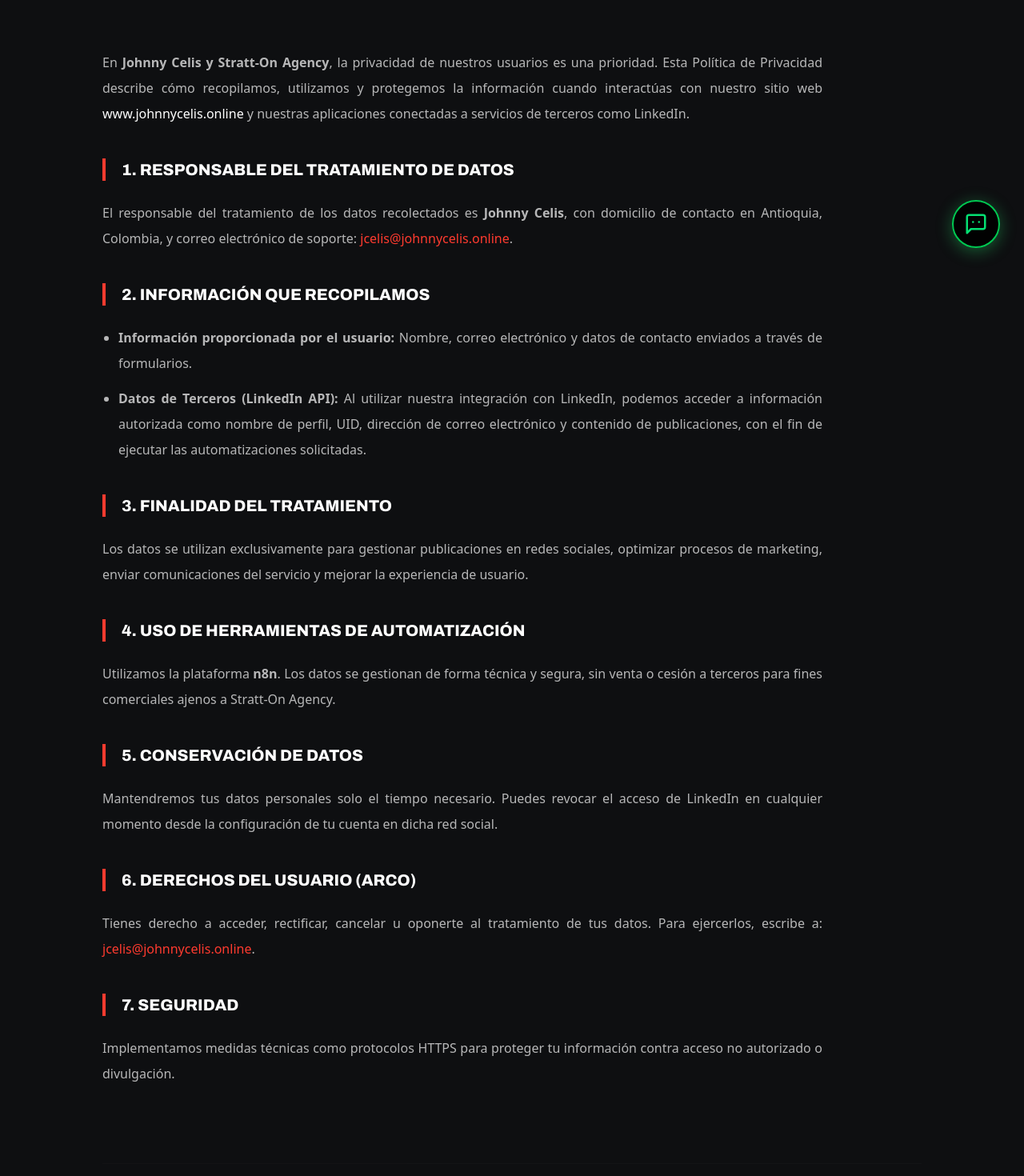
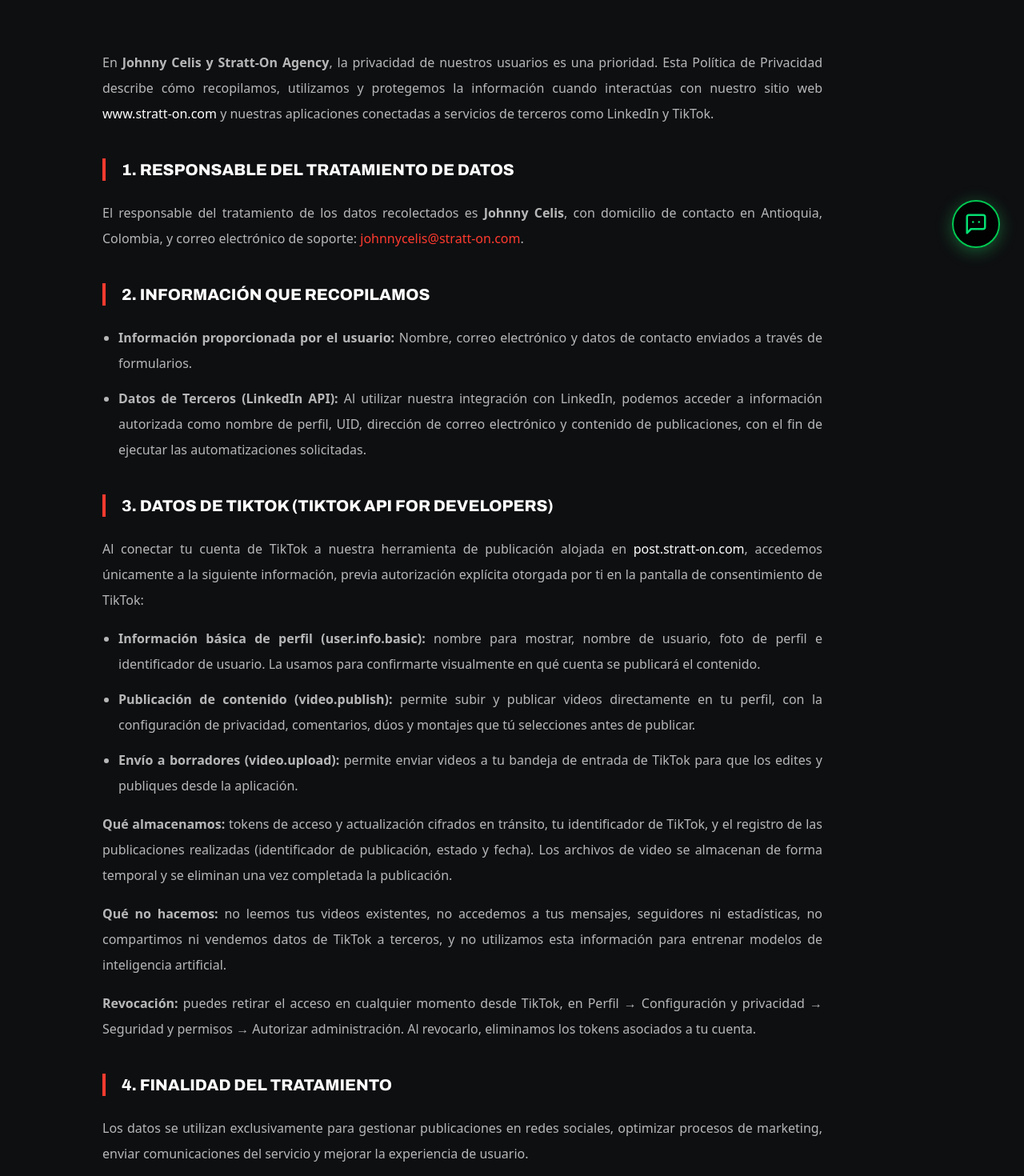
Before and after one commit to jcelisstratton-blip/johnnycelis-web, a Next.js app: page /politicadeprivacidad in a window 1280 px wide. Shown: the part 460-1930 px from the top of the page at 80% size. Built offline with nearby package versions, Linux system fonts and the light colour scheme.

Commit message:
docs: update privacy policy with new email, domain, and TikTok section

```diff
--- a/src/app/politicadeprivacidad/page.tsx
+++ b/src/app/politicadeprivacidad/page.tsx
@@ -23,12 +23,12 @@
           Política de <br />
           <span className="text-accent">Privacidad</span>
         </h1>
-        <p className="text-white/40 text-xs md:text-sm font-bold">Última actualización: 16 de marzo de 2026</p>
+        <p className="text-white/40 text-xs md:text-sm font-bold">Última actualización: 21 de julio de 2026</p>
       </header>
 
       <section className="leading-loose text-white/70 max-w-[900px] text-base text-justify space-y-10">
         <p>
-          En <strong>Johnny Celis y Stratt-On Agency</strong>, la privacidad de nuestros usuarios es una prioridad. Esta Política de Privacidad describe cómo recopilamos, utilizamos y protegemos la información cuando interactúas con nuestro sitio web <span className="text-white">www.johnnycelis.online</span> y nuestras aplicaciones conectadas a servicios de terceros como LinkedIn.
+          En <strong>Johnny Celis y Stratt-On Agency</strong>, la privacidad de nuestros usuarios es una prioridad. Esta Política de Privacidad describe cómo recopilamos, utilizamos y protegemos la información cuando interactúas con nuestro sitio web <span className="text-white">www.stratt-on.com</span> y nuestras aplicaciones conectadas a servicios de terceros como LinkedIn y TikTok.
         </p>
 
         <div className="space-y-10">
@@ -37,7 +37,7 @@
               1. Responsable del Tratamiento de Datos
             </h3>
             <p>
-              El responsable del tratamiento de los datos recolectados es <strong>Johnny Celis</strong>, con domicilio de contacto en Antioquia, Colombia, y correo electrónico de soporte: <a href="mailto:jcelis@johnnycelis.online" className="text-accent hover:underline">jcelis@johnnycelis.online</a>.
+              El responsable del tratamiento de los datos recolectados es <strong>Johnny Celis</strong>, con domicilio de contacto en Antioquia, Colombia, y correo electrónico de soporte: <a href="mailto:johnnycelis@stratt-on.com" className="text-accent hover:underline">johnnycelis@stratt-on.com</a>.
             </p>
           </div>
 
@@ -57,7 +57,36 @@
 
           <div>
             <h3 className="text-white border-l-4 border-accent pl-5 my-6 text-lg md:text-xl uppercase">
-              3. Finalidad del Tratamiento
+              3. Datos de TikTok (TikTok API for Developers)
+            </h3>
+            <p className="mb-4">
+              Al conectar tu cuenta de TikTok a nuestra herramienta de publicación alojada en <span className="text-white">post.stratt-on.com</span>, accedemos únicamente a la siguiente información, previa autorización explícita otorgada por ti en la pantalla de consentimiento de TikTok:
+            </p>
+            <ul className="list-disc pl-5 space-y-3 mb-4">
+              <li>
+                <strong>Información básica de perfil (user.info.basic):</strong> nombre para mostrar, nombre de usuario, foto de perfil e identificador de usuario. La usamos para confirmarte visualmente en qué cuenta se publicará el contenido.
+              </li>
+              <li>
+                <strong>Publicación de contenido (video.publish):</strong> permite subir y publicar videos directamente en tu perfil, con la configuración de privacidad, comentarios, dúos y montajes que tú selecciones antes de publicar.
+              </li>
+              <li>
+                <strong>Envío a borradores (video.upload):</strong> permite enviar videos a tu bandeja de entrada de TikTok para que los edites y publiques desde la aplicación.
+              </li>
+            </ul>
+            <p className="mb-4">
+              <strong>Qué almacenamos:</strong> tokens de acceso y actualización cifrados en tránsito, tu identificador de TikTok, y el registro de las publicaciones realizadas (identificador de publicación, estado y fecha). Los archivos de video se almacenan de forma temporal y se eliminan una vez completada la publicación.
+            </p>
+            <p className="mb-4">
+              <strong>Qué no hacemos:</strong> no leemos tus videos existentes, no accedemos a tus mensajes, seguidores ni estadísticas, no compartimos ni vendemos datos de TikTok a terceros, y no utilizamos esta información para entrenar modelos de inteligencia artificial.
+            </p>
+            <p>
+              <strong>Revocación:</strong> puedes retirar el acceso en cualquier momento desde TikTok, en Perfil → Configuración y privacidad → Seguridad y permisos → Autorizar administración. Al revocarlo, eliminamos los tokens asociados a tu cuenta.
+            </p>
+          </div>
+
+          <div>
+            <h3 className="text-white border-l-4 border-accent pl-5 my-6 text-lg md:text-xl uppercase">
+              4. Finalidad del Tratamiento
             </h3>
             <p>
               Los datos se utilizan exclusivamente para gestionar publicaciones en redes sociales, optimizar procesos de marketing, enviar comunicaciones del servicio y mejorar la experiencia de usuario.
@@ -66,7 +95,7 @@
 
           <div>
             <h3 className="text-white border-l-4 border-accent pl-5 my-6 text-lg md:text-xl uppercase">
-              4. Uso de Herramientas de Automatización
+              5. Uso de Herramientas de Automatización
             </h3>
             <p>
               Utilizamos la plataforma <strong>n8n</strong>. Los datos se gestionan de forma técnica y segura, sin venta o cesión a terceros para fines comerciales ajenos a Stratt-On Agency.
@@ -75,7 +104,7 @@
 
           <div>
             <h3 className="text-white border-l-4 border-accent pl-5 my-6 text-lg md:text-xl uppercase">
-              5. Conservación de Datos
+              6. Conservación de Datos
             </h3>
             <p>
               Mantendremos tus datos personales solo el tiempo necesario. Puedes revocar el acceso de LinkedIn en cualquier momento desde la configuración de tu cuenta en dicha red social.
@@ -84,16 +113,16 @@
 
           <div>
             <h3 className="text-white border-l-4 border-accent pl-5 my-6 text-lg md:text-xl uppercase">
-              6. Derechos del Usuario (ARCO)
+              7. Derechos del Usuario (ARCO)
             </h3>
             <p>
-              Tienes derecho a acceder, rectificar, cancelar u oponerte al tratamiento de tus datos. Para ejercerlos, escribe a: <a href="mailto:jcelis@johnnycelis.online" className="text-accent hover:underline">jcelis@johnnycelis.online</a>.
+              Tienes derecho a acceder, rectificar, cancelar u oponerte al tratamiento de tus datos. Para ejercerlos, escribe a: <a href="mailto:johnnycelis@stratt-on.com" className="text-accent hover:underline">johnnycelis@stratt-on.com</a>.
             </p>
           </div>
 
           <div>
             <h3 className="text-white border-l-4 border-accent pl-5 my-6 text-lg md:text-xl uppercase">
-              7. Seguridad
+              8. Seguridad
             </h3>
             <p>
               Implementamos medidas técnicas como protocolos HTTPS para proteger tu información contra acceso no autorizado o divulgación.
```
